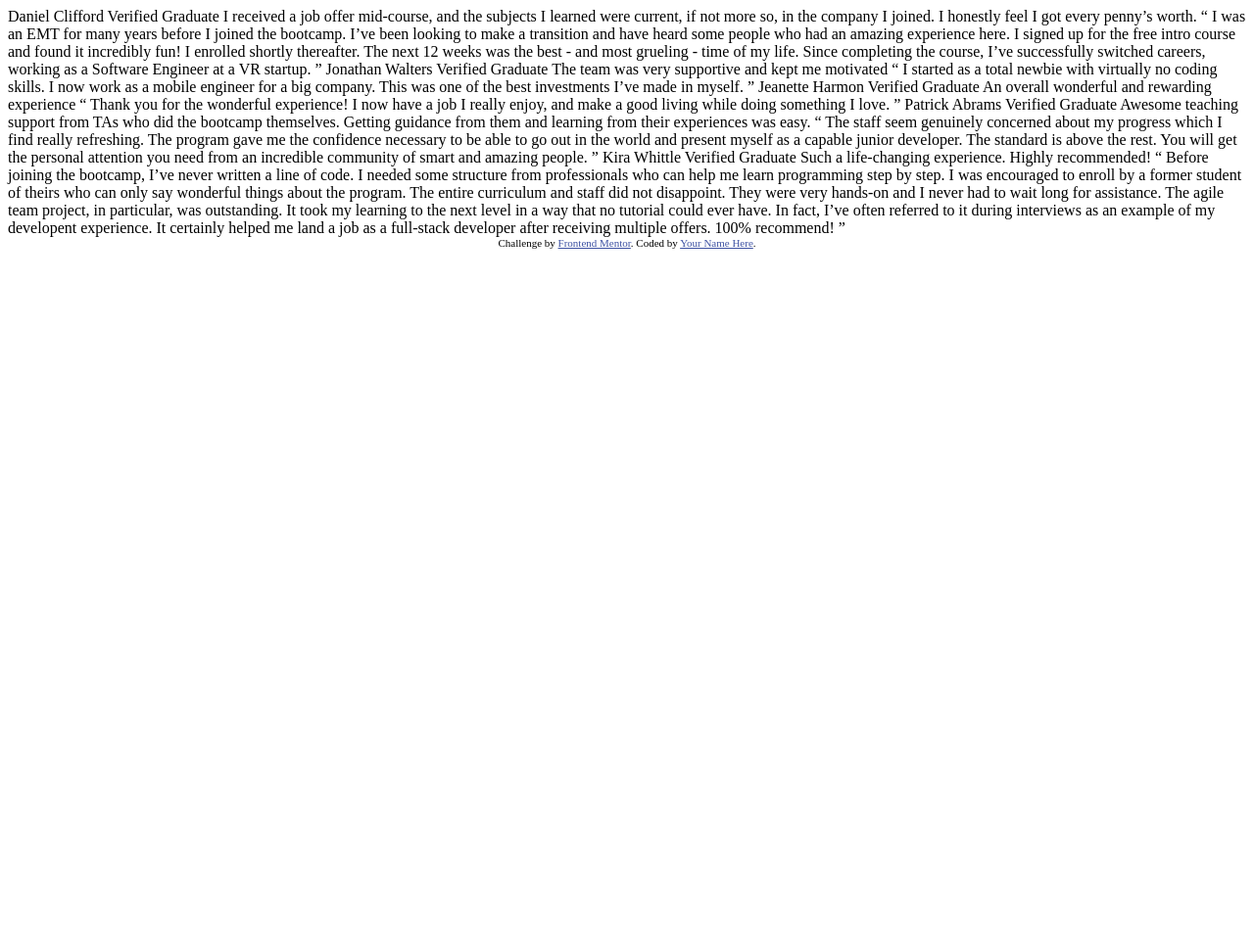
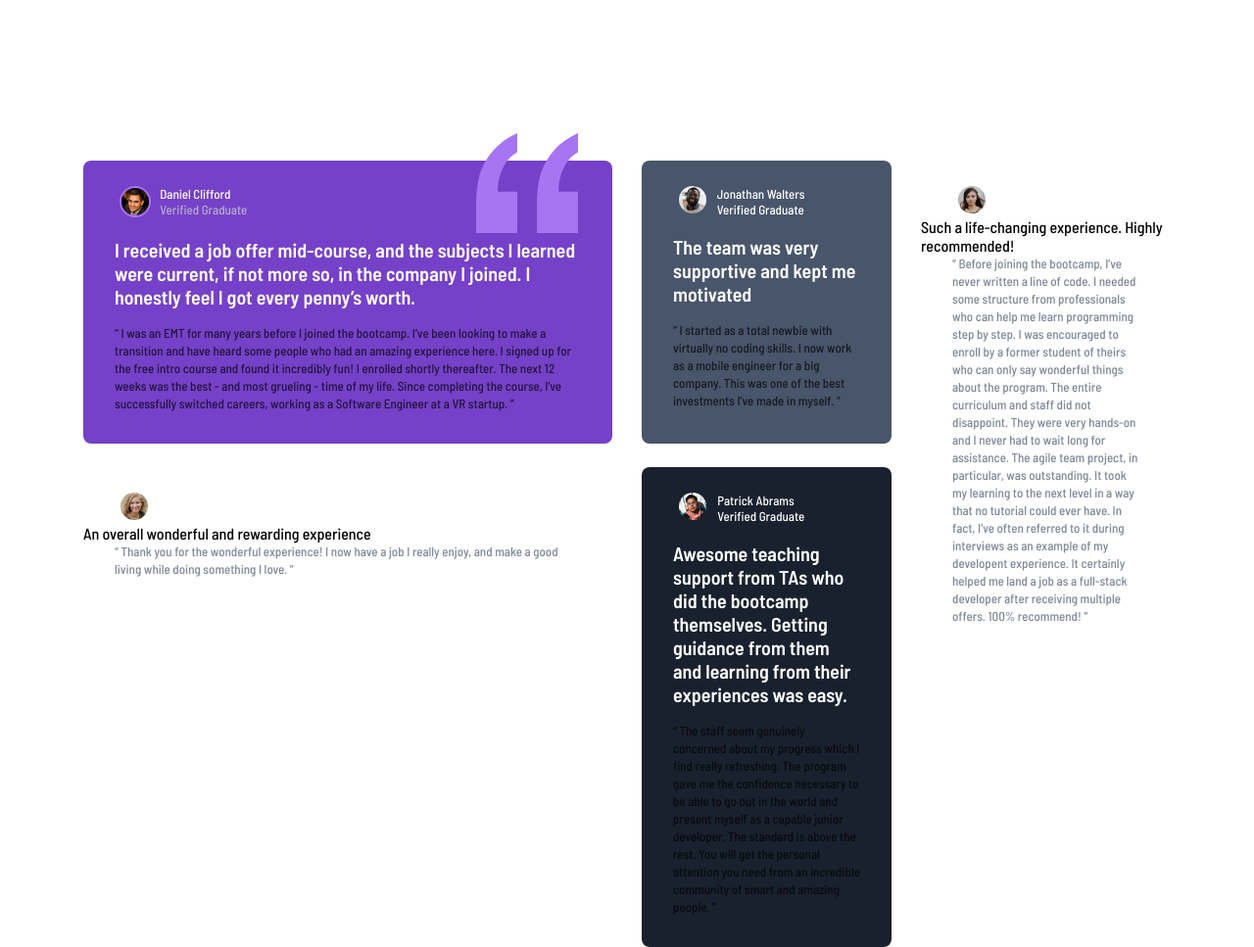
Before and after one commit to tapasvipandya/Testimonial-Grid-Component, a plain HTML site: page index.html in a window 1280 px wide. Shown: the whole page at 98% size. Before the commit the page ends 800 px from the top, so only its background shows below. Drawn offline with Linux system fonts and the light colour scheme.

Commit message:
Created the grid and finished the 1st testimonial

```diff
--- a/index.html
+++ b/index.html
@@ -5,72 +5,109 @@
   <meta name="viewport" content="width=device-width, initial-scale=1.0"> <!-- displays site properly based on user's device -->
 
   <link rel="icon" type="image/png" sizes="32x32" href="./images/favicon-32x32.png">
+  <link rel="stylesheet" href="main.css">
 
-  <title>Frontend Mentor | [Challenge Name Here]</title>
+  <title>Frontend Mentor | Testimonial Grid Section</title>
 
-  <!-- Feel free to remove these styles or customise in your own stylesheet 👍 -->
-  <style>
-    .attribution { font-size: 11px; text-align: center; }
-    .attribution a { color: hsl(228, 45%, 44%); }
-  </style>
 </head>
 <body>
-  Daniel Clifford
-  Verified Graduate
 
-  I received a job offer mid-course, and the subjects I learned were current, if not more so,
-  in the company I joined. I honestly feel I got every penny’s worth.
-
-  “ I was an EMT for many years before I joined the bootcamp. I’ve been looking to make a
+<main>
+  <div class="testimonials">
+    <div class="testimonial__num1">
+      <div class="testimonial__content">
+          <div class="testimonial__content--author">
+            <div class="author__image">
+              <img src="images/image-daniel.jpg" alt="Daniel's image">
+            </div>
+            <div class="author__info">Daniel Clifford<br>
+             <span>Verified Graduate</span> </div>
+          </div>
+          <div class="testimonial__content--extra-image">
+            <img src="images/bg-pattern-quotation.svg" alt="quotation-image">
+          </div>
+          <div class="testimonial__content--statement"> I received a job offer mid-course, and the subjects I learned were current, if not more so,
+            in the company I joined. I honestly feel I got every penny’s worth.</div>
+          <div class="testimonial__content--description"> “ I was an EMT for many years before I joined the bootcamp. I’ve been looking to make a
             transition and have heard some people who had an amazing experience here. I signed up
             for the free intro course and found it incredibly fun! I enrolled shortly thereafter.
             The next 12 weeks was the best - and most grueling - time of my life. Since completing
-  the course, I’ve successfully switched careers, working as a Software Engineer at a VR startup. ”
-
-  Jonathan Walters
+            the course, I’ve successfully switched careers, working as a Software Engineer at a VR startup. ”</div>
+      </div>
+    </div>
+    <div class="testimonial__num2">
+      <div class="testimonial__content">
+        <div class="testimonial__content--author">
+          <div class="author__image">
+            <img src="images/image-jonathan.jpg" alt="Jonathan's image">
+          </div>
+          <div class="author__info">Jonathan Walters<br>
             Verified Graduate
-
-  The team was very supportive and kept me motivated
-
-  “ I started as a total newbie with virtually no coding skills. I now work as a mobile engineer
-  for a big company. This was one of the best investments I’ve made in myself. ”
-
-  Jeanette Harmon
-  Verified Graduate
-
-  An overall wonderful and rewarding experience
-
-  “ Thank you for the wonderful experience! I now have a job I really enjoy, and make a good living
-  while doing something I love. ”
-
-  Patrick Abrams
-  Verified Graduate
-
-  Awesome teaching support from TAs who did the bootcamp themselves. Getting guidance from them and
-  learning from their experiences was easy.
-
-  “ The staff seem genuinely concerned about my progress which I find really refreshing. The program
-  gave me the confidence necessary to be able to go out in the world and present myself as a capable
-  junior developer. The standard is above the rest. You will get the personal attention you need from
-  an incredible community of smart and amazing people. ”
-
-  Kira Whittle
-  Verified Graduate
-
-  Such a life-changing experience. Highly recommended!
-
-  “ Before joining the bootcamp, I’ve never written a line of code. I needed some structure from
+          </div>
+        </div>
+        </div>
+        <div class="testimonial__content--statement"> The team was very supportive and kept me motivated</div>
+        <div class="testimonial__content--description">  “ I started as a total newbie with virtually no coding skills. I now work as a mobile engineer
+          for a big company. This was one of the best investments I’ve made in myself. ”</div>
+    </div>
+    <div class="testimonial__num3">
+      <div class="testimonial__content">
+        <div class="testimonial__content--author">
+          <div class="author__image">
+            <img src="images/image-kira.jpg" alt="Kira's image">
+          </div>
+          <div class="author__info">Kira Whittle<br>
+            Verified Graduate</div>
+        </div>
+        </div>
+        <div class="testimonial__content--statement">
+          Such a life-changing experience. Highly recommended!</div>
+        <div class="testimonial__content--description"> “ Before joining the bootcamp, I’ve never written a line of code. I needed some structure from
           professionals who can help me learn programming step by step. I was encouraged to enroll by a former
           student of theirs who can only say wonderful things about the program. The entire curriculum and staff
           did not disappoint. They were very hands-on and I never had to wait long for assistance. The agile team
           project, in particular, was outstanding. It took my learning to the next level in a way that no tutorial
           could ever have. In fact, I’ve often referred to it during interviews as an example of my developent
           experience. It certainly helped me land a job as a full-stack developer after receiving multiple offers.
-  100% recommend! ”
+          100% recommend! ”</div>
+    </div>
+    <div class="testimonial__num4">
+      <div class="testimonial__content">
+        <div class="testimonial__content--author">
+          <div class="author__image">
+            <img src="images/image-jeanette.jpg" alt="Jeanette's image">
+          </div>
+          <div class="author__info">Jeanette Harmon<br>
+            Verified Graduate</div>
+        </div>
+        </div>
+        <div class="testimonial__content--statement">  An overall wonderful and rewarding experience
+        </div>
+        <div class="testimonial__content--description"> “ Thank you for the wonderful experience! I now have a job I really enjoy, and make a good living
+          while doing something I love. ”
+        </div>
+    </div>
+    <div class="testimonial__num5">
+      <div class="testimonial__content">
+        <div class="testimonial__content--author">
+          <div class="author__image">
+            <img src="images/image-patrick.jpg" alt="Patrick's image">
+          </div>
+          <div class="author__info"> Patrick Abrams<br>
+            Verified Graduate
+          </div>
+        </div>
+        </div>
+        <div class="testimonial__content--statement">  Awesome teaching support from TAs who did the bootcamp themselves. Getting guidance from them and
+          learning from their experiences was easy.</div>
+        <div class="testimonial__content--description"> “ The staff seem genuinely concerned about my progress which I find really refreshing. The program
+          gave me the confidence necessary to be able to go out in the world and present myself as a capable
+          junior developer. The standard is above the rest. You will get the personal attention you need from
+          an incredible community of smart and amazing people. ”</div>
+    </div>
+    </div>
+  </div>
+</main>
 
-  <div class="attribution">
-    Challenge by <a href="https://www.frontendmentor.io?ref=challenge" target="_blank">Frontend Mentor</a>.
-    Coded by <a href="#">Your Name Here</a>.
-  </div>
 </body>
 </html>
--- /dev/null
+++ b/main.css
@@ -0,0 +1,149 @@
+@import url("https://fonts.googleapis.com/css2?family=Barlow+Semi+Condensed:wght@500;600&display=swap");
+
+:root {
+  --primary-font: "Barlow Semi Condensed", sans-serif;
+  --primary-font-weight: 600;
+  --secondary-font-weight: 500;
+  --violet-colour: hsl(263, 55%, 52%);
+  --dark-grayish-blue: hsl(217, 19%, 35%);
+  --dark-blackish-blue: hsl(219, 29%, 14%);
+  --white-color: hsl(0, 0%, 100%);
+  --light-gray:hsl(0, 0%, 81%);
+}
+
+/* General CSS */
+
+html,
+body {
+  margin: 0;
+  padding: 0;
+  font-family: var(--primary-font);
+}
+
+.author__image img{
+  width: 28px;
+  border-radius: 50%;
+}
+
+.testimonial__num1,
+.testimonial__num2,
+.testimonial__num3,
+.testimonial__num4,
+.testimonial__num5 {
+  border-radius: 8px;
+}
+
+.testimonial__content--author {
+  display: flex;
+  width: 140px;
+  margin-left: 32px;
+  margin-top: 26px;
+  justify-content: space-around;
+}
+
+.testimonial__content--description{
+  font-size: 13px;
+  font-weight: var(--secondary-font-weight);
+  margin: 0 32px 32px 32px;
+  color: var(--light-grayish-blue);
+  opacity: 0.7;
+  line-height: 18px;
+}
+
+
+
+
+/*CSS for the 1st testimonial*/
+
+
+
+.testimonial__num1 {
+  grid-area: num1;
+  background: var(--violet-colour);
+}
+.testimonial__num2 {
+  grid-area: num2;
+  background: var(--dark-grayish-blue);
+}
+.testimonial__num3 {
+  grid-area: num3;
+}
+.testimonial__num4 {
+  grid-area: num4;
+}
+.testimonial__num5 {
+  grid-area: num5;
+  background: var(--dark-blackish-blue);
+}
+
+.testimonials {
+  display: grid;
+  grid-template-columns: 540px 255px 255px;
+  grid-template-rows: 1fr 1fr;
+  grid-template-areas:
+    "num1 num2 num3"
+    "num4 num5 num3";
+  width: 1110px;
+  height: 572px;
+  margin: 164px auto;
+  gap: 24px 30px;
+}
+
+.testimonial__num1 .testimonial__content--statement,
+.testimonial__num2 .testimonial__content--statement,
+.testimonial__num5 .testimonial__content--statement {
+  font-size: 20px;
+  font-weight: var(--primary-font-weight);
+  margin: 18px 32px 16px 32px;
+  line-height: 24px;
+  color: var(--white-color);
+
+}
+
+
+
+.testimonial__content--statement,
+.testimonial__content--description {
+  z-index: 5;
+  position: relative;
+}
+
+.testimonial__content .testimonial__content--extra-image {
+  position: absolute;
+  left: 38%;
+  top: 17%;
+  z-index: 1;
+}
+
+.testimonial__num3 .testimonial__content--description,
+.testimonial__num4 .testimonial__content--description{
+
+    font-size: 13px;
+    font-weight: var(--secondary-font-weight);
+    margin: 0 32px 32px 32px;
+    color: var(--dark-grayish-blue);
+    opacity: 0.7;
+    line-height: 18px;
+
+}
+
+
+
+.testimonial__num1 .author__image img{
+  width: 28px;
+  border-radius: 50%;
+  border: 2px solid #A775F1;
+}
+
+ .testimonial__content--author .author__info{
+    font-size: 13px;
+    color: var(--white-color);
+    font-weight: var(--secondary-font-weight);
+
+
+}
+
+.author__info span{
+  color: var(--light-gray);
+  opacity: 0.75;
+}
```
Lines whose indentation alone changed are shown as unchanged.
